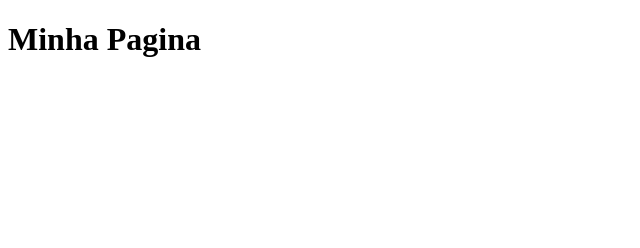
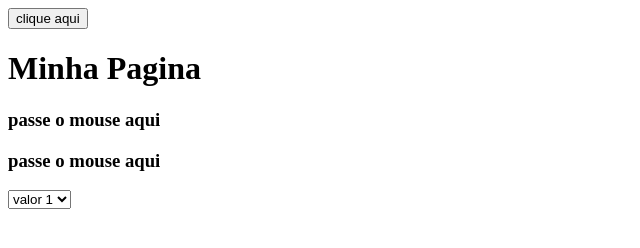
Before and after one commit to rafaelmg43/aula-JavaScript, a plain HTML site: page index.html in a window 1280 px wide. Shown: the whole page, without its empty margins (0-640 px from the left). Drawn offline with Linux system fonts and the light colour scheme.

Commit message:
onchange, onclick e on mouse

```diff
--- a/index.html
+++ b/index.html
@@ -7,7 +7,16 @@
     <title>Minha Pagina</title>
     <script type="text/javascript" src="js/main.js"></script>
 </head>
-<body>
+<body onload="load()">
+    <button type="button" onclick="clicou()">clique aqui</button>
     <h1>Minha Pagina</h1>
+    <h3 id= "agradecimento"onclick="redirecionar()"></h3>
+    <h3 id= "mousemove"onmouseover="trocar(this)" onmouseout="voltar(this)">passe o mouse aqui</h3>
+    <h3 id= "mousemove"onmouseover="trocar(this)" onmouseout="voltar(this)">passe o mouse aqui</h3>
+    <select onchange="funcaochange(this)">
+        <option value="1">valor 1</option>
+        <option value="2">valor 2</option>
+        <option value="3">valor 3</option>
+    </select>
 </body>
 </html>
--- a/js/main.js
+++ b/js/main.js
@@ -1,5 +1,33 @@
+ function clicou(){
+     document.getElementById("agradecimento").innerHTML = "<b>obrigado por clicar</b>"
+     //console.log(document.getElementById("agradecimento"));
+     //alert("obrigado por tentar")
+ }
 
+ function redirecionar(){
+     window.open("https://github.com/rafaelmg43/aula-JavaScript");//abre em uma nova aba
+     //window.location.href = "https://github.com/rafaelmg43/aula-JavaScript";//abre na mesma aba
+ }
 
+ function trocar(elemento){
+     //document.getElementById("mousemove").innerHTML = "obrigado por passar o mouse aqui";
+     elemento.innerHTML = "obrigado por passar o mouse aqui";
+     //alert("trocar texto")
+ }
+
+  function voltar(elemento){
+    //document.getElementById("mousemove").innerHTML = "passe o mouse aqui";
+      elemento.innerHTML = "passe o mouse aqui";//modo mais facil para trocar mensagem ao passar mouse
+  }
+
+  function load(){//carrega a pagina inicial com uma mensagem
+      alert("pagina carregada");
+  }
+
+  function funcaochange(elemento){//onchange sempreqeu se troca o valor ele armazena o valor trocado
+      console.log(elemento.value)
+
+  }
 
 /* exemplo function 1
 function soma(n1, n2){
```
